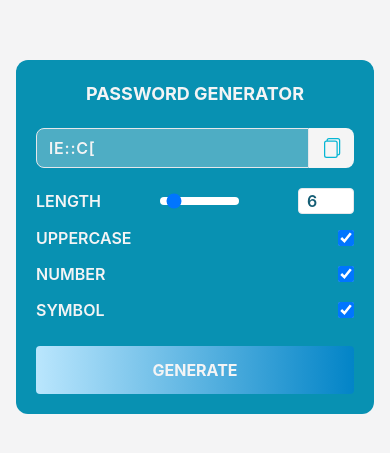
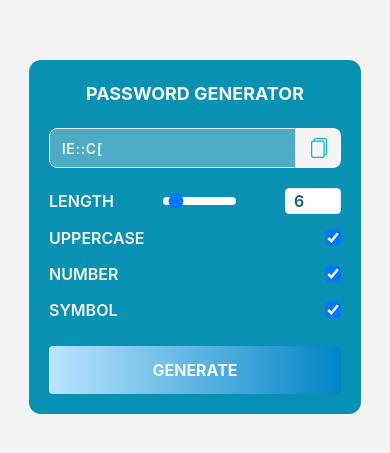
Before and after one commit to KarineBrandelli/password-generator, a React (Vite) app: page / in a window 390 px wide. Shown: the part 185-638 px from the top of the page. Built offline with nearby package versions, Linux system fonts and the light colour scheme.

Commit message:
style: add font size to input

```diff
--- a/src/component/Card.tsx
+++ b/src/component/Card.tsx
@@ -50,7 +50,7 @@
       <div className="flex mb-5 h-10 items-center">
         <input
           type="text"
-          className="h-full w-full rounded-l-lg border p-3 font-semibold tracking-wider"
+          className="h-full w-full rounded-l-lg border p-3 font-semibold tracking-wider text-sm sm:text-base"
           id="password"
           value={password}
           disabled />
```
